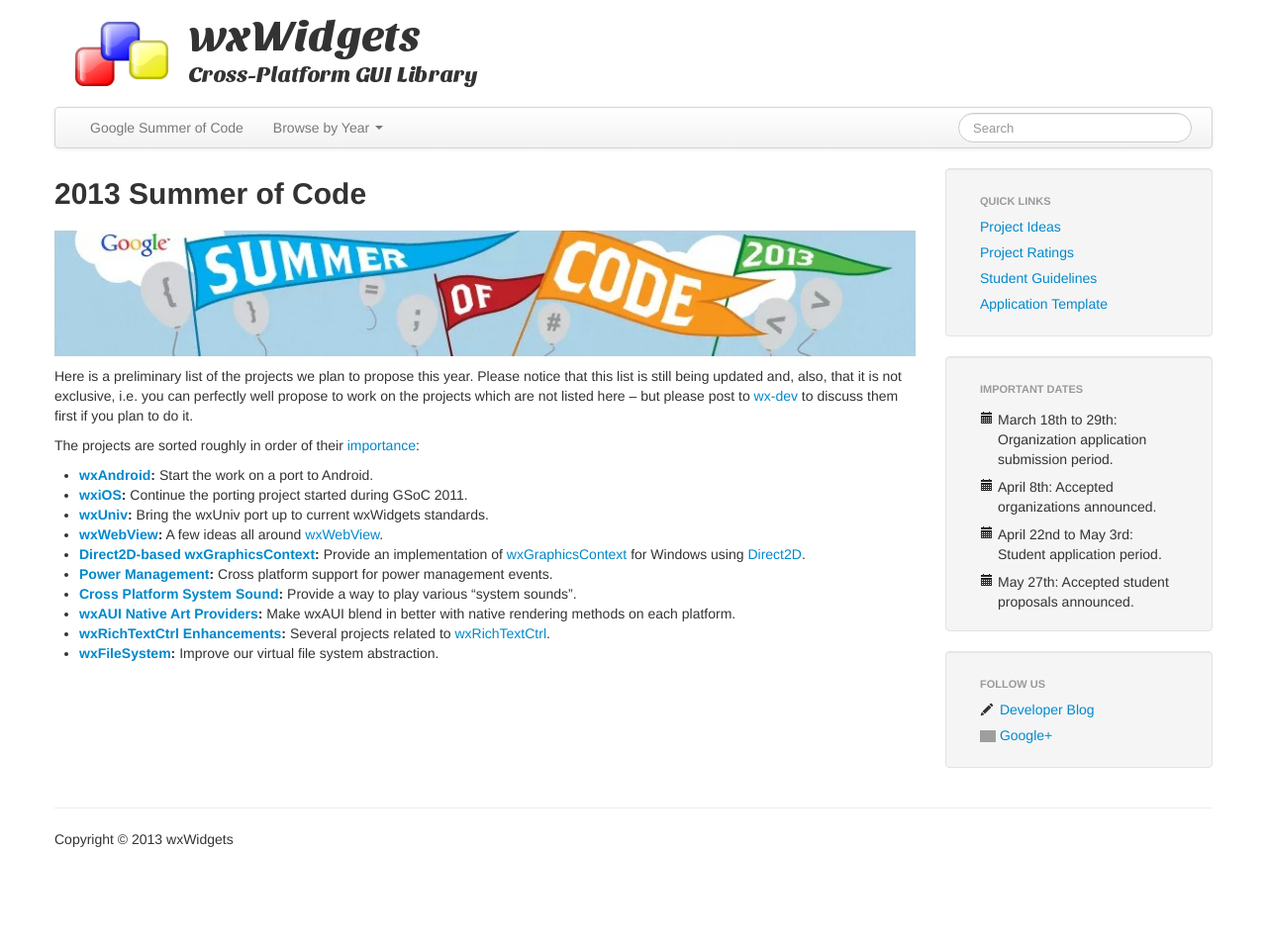
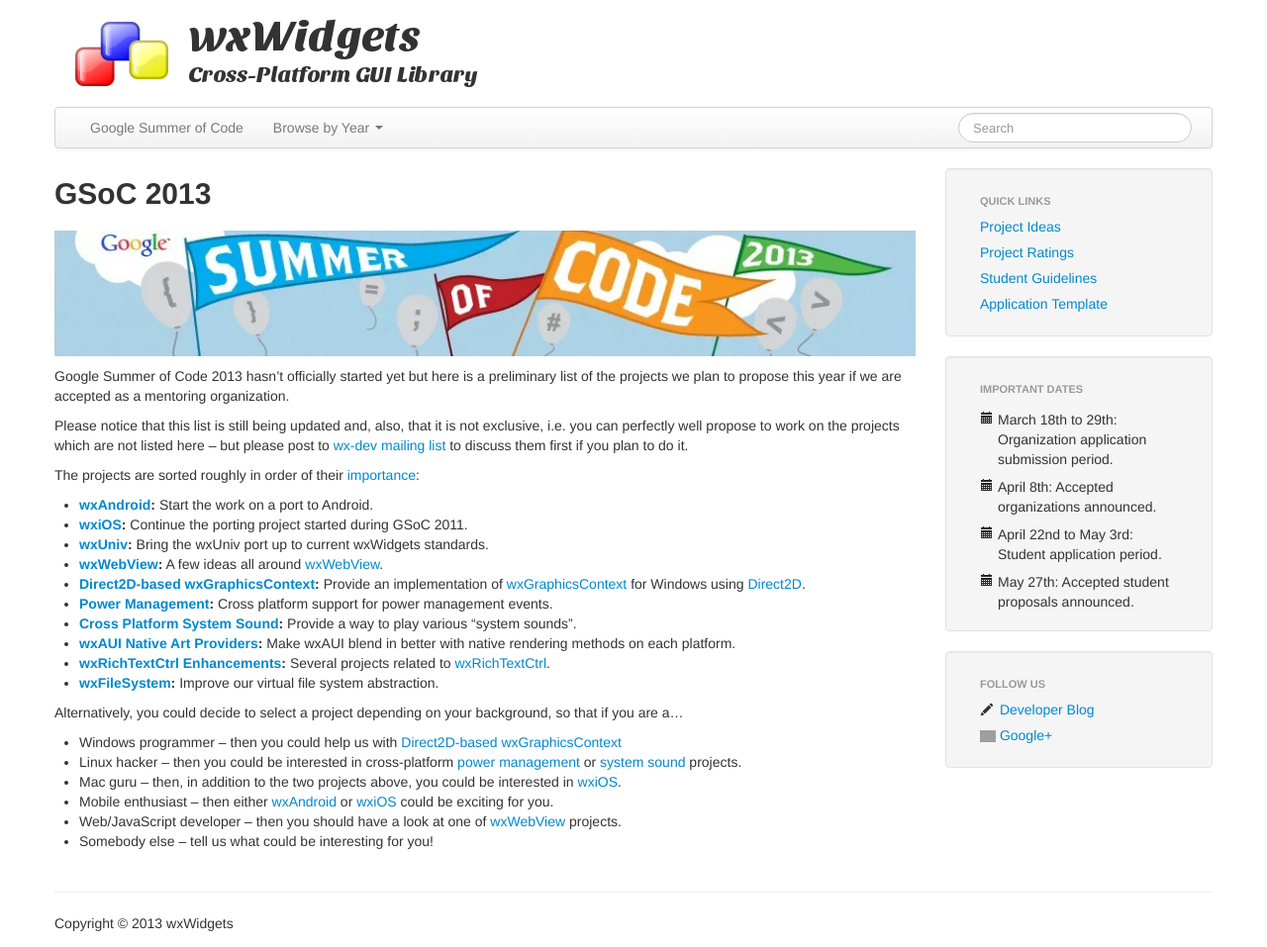
Before and after one commit to sjlamerton/gsoc-pages, a Jekyll site: the page built from 2013/index.md, in a window 1280 px wide. Shown: the whole page at 99% size. Built offline with Jekyll 4.4.1, drawn with Linux system fonts in a browser that asks for light colours; nearby versions of some CDN libraries; Markdown is read by kramdown in place of the engine named in the settings; before the commit the page ends 900 px from its top, so only the background shows below that; grey boxes are pictures that could not be loaded.

Commit message:
Add an advice for project choice depending on the background.

```diff
--- a/2013/index.md
+++ b/2013/index.md
@@ -1,15 +1,19 @@
 ---
 layout: default
-title: 2013 Summer of Code
+title: GSoC 2013
 ---
 
 ![2013 Summer of Code Project Ideas](logo.jpg)
 
-Here is a preliminary list of the projects we plan to propose this year.
+Google Summer of Code 2013 hasn't officially started yet but here is a
+preliminary list of the projects we plan to propose this year if we are
+accepted as a mentoring organization.
+
 Please notice that this list is still being updated and, also, that it is not
 exclusive, i.e. you can perfectly well propose to work on the projects which
-are not listed here -- but please post to [wx-dev](http://groups.google.com/group/wx-dev)
-to discuss them first if you plan to do it.
+are not listed here -- but please post to
+[wx-dev mailing list](http://groups.google.com/group/wx-dev) to discuss them
+first if you plan to do it.
 
 The projects are sorted roughly in order of their
 [importance](../project-ratings):
@@ -34,3 +38,19 @@
   to [wxRichTextCtrl](http://docs.wxwidgets.org/trunk/classwx_rich_text_ctrl.html).
 * **[wxFileSystem](../projects/filesystem):** Improve our virtual file system
   abstraction.
+
+Alternatively, you could decide to select a project depending on your
+background, so that if you are a...
+
+* Windows programmer -- then you could help us with
+  [Direct2D-based wxGraphicsContext](../projects/gc-d2d)
+* Linux hacker -- then you could be interested in cross-platform
+  [power management](../projects/power-management) or
+  [system sound](../projects/sound) projects.
+* Mac guru -- then, in addition to the two projects above, you could be
+  interested in [wxiOS](../projects/ios).
+* Mobile enthusiast -- then either [wxAndroid](../projects/android) or
+  [wxiOS](../projects/ios) could be exciting for you.
+* Web/JavaScript developer -- then you should have a look at one of
+  [wxWebView](../projects/webview) projects.
+* Somebody else -- tell us what could be interesting for you!
```
